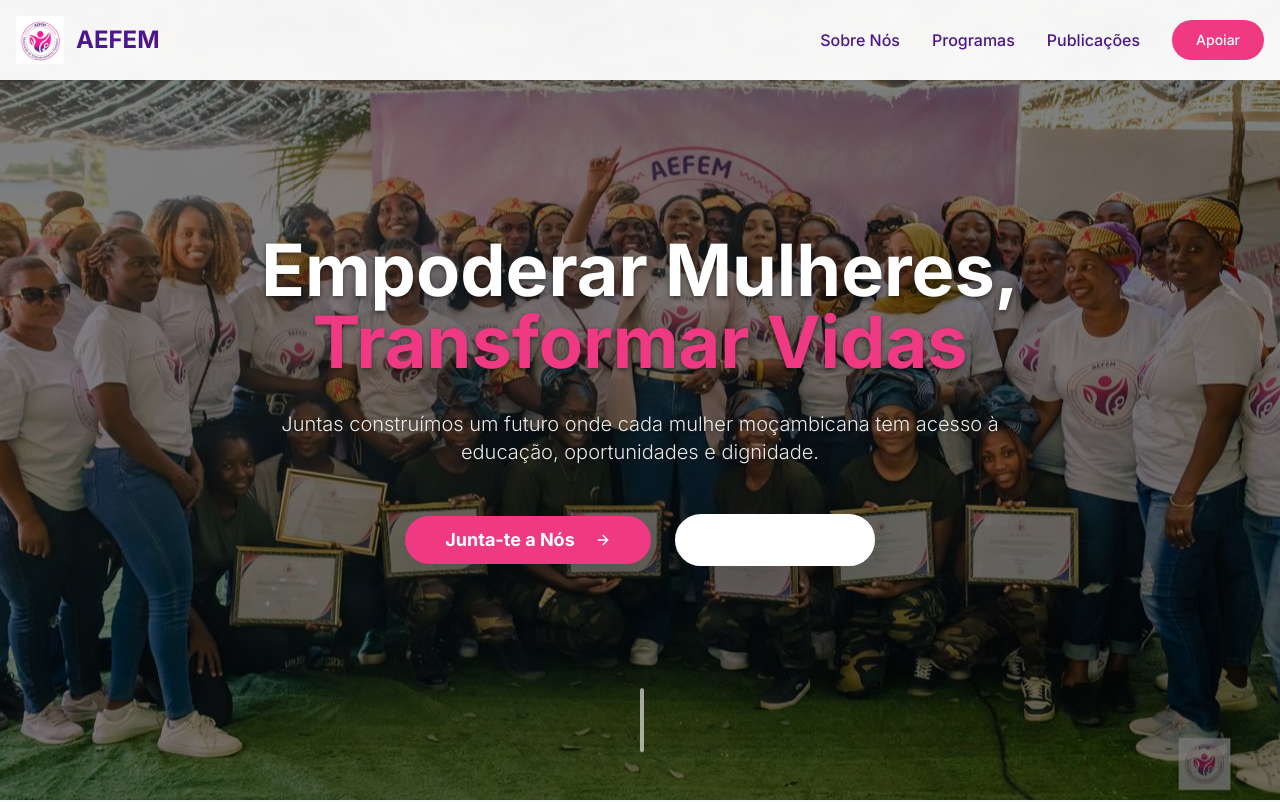
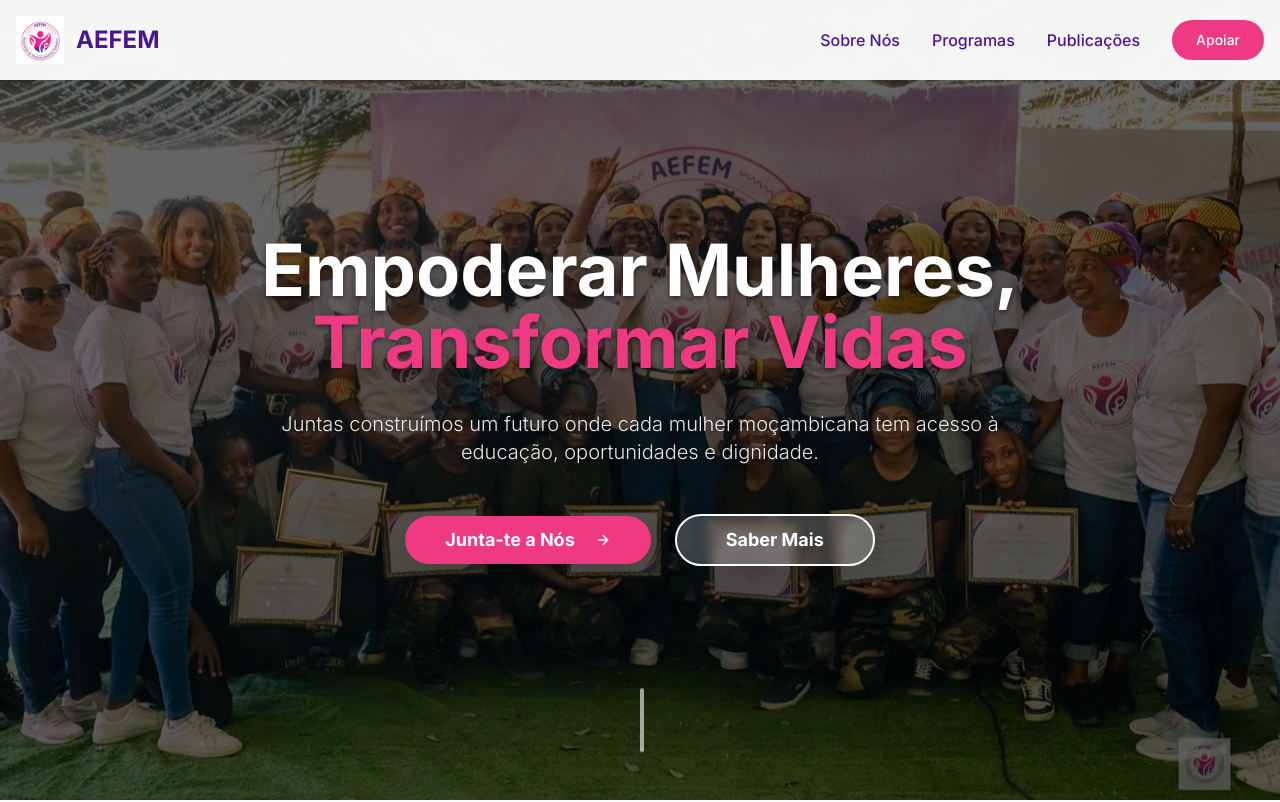
Before and after one commit to Dev-Ruco/aefem-empower-landing-page, a React (Vite) app: page / in a window 1280 px wide. Shown: the top 802 px of the page. Built offline with nearby package versions, Linux system fonts and the light colour scheme.

Commit message:
Fix: Improve "Saber Mais" button visibility
Improved the visibility of the "Saber Mais" button in the Hero section.

```diff
--- a/src/components/Hero.tsx
+++ b/src/components/Hero.tsx
@@ -10,7 +10,7 @@ const Hero = () => {
     <section className="relative min-h-screen flex items-center justify-center overflow-hidden bg-black">
       {/* Background with opacity */}
       <div
-        className="absolute inset-0 bg-cover bg-center bg-no-repeat opacity-50"
+        className="absolute inset-0 bg-cover bg-center bg-no-repeat opacity-40"
         style={{
           backgroundImage: "url('/lovable-uploads/2639acf1-b534-470a-a7b0-bbf8cd0f5c8f.png')"
         }}
@@ -43,7 +43,7 @@ const Hero = () => {
             <Button
               variant="outline"
               size="lg"
-              className="border-2 border-white text-white hover:bg-white hover:text-aefem-purple text-lg px-10 py-6 rounded-full font-bold shadow-2xl transform hover:scale-105 transition-all duration-300 backdrop-blur-sm min-w-[200px]"
+              className="border-2 border-white text-white bg-white/20 hover:bg-white hover:text-aefem-purple text-lg px-10 py-6 rounded-full font-bold shadow-2xl transform hover:scale-105 transition-all duration-300 backdrop-blur-sm min-w-[200px]"
             >
               Saber Mais
             </Button>
```
